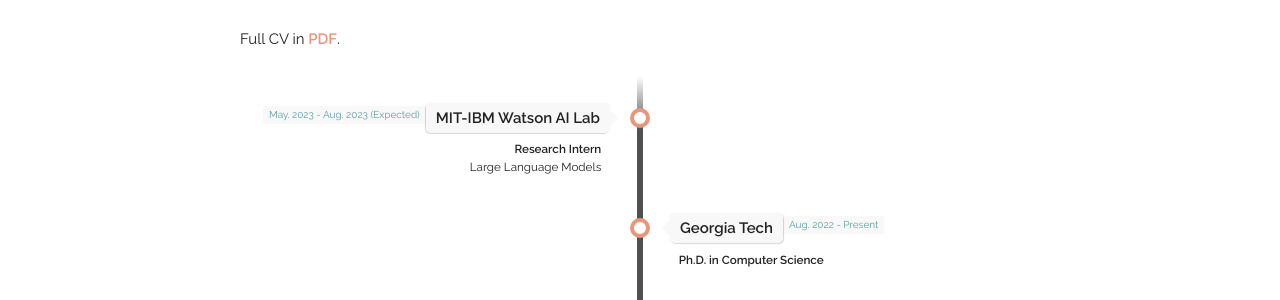
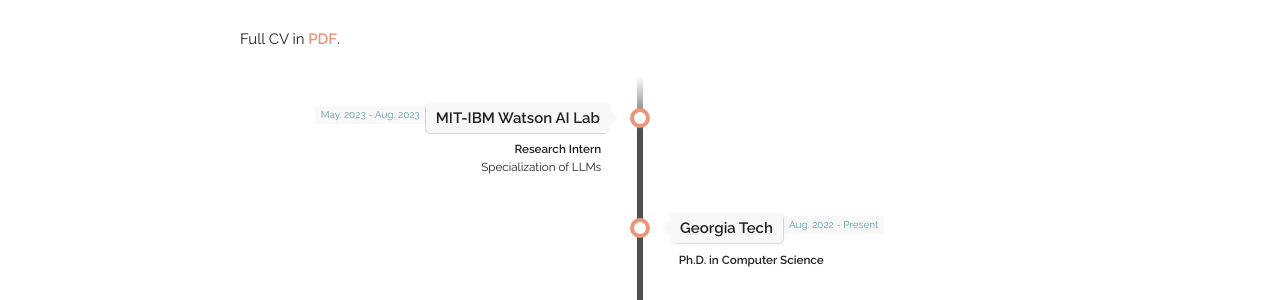
Before and after one commit to jm-kang/jm-kang.github.io, a Jekyll site: the page built from index.html, in a window 1280 px wide and 900 px high, scrolled down 3661 px. Shown: the part 151-451 px from the top of the window. Built offline with Jekyll 4.4.1, drawn with Linux system fonts in a browser that asks for light colours; some web fonts are replaced; some of the changed text lies outside the part shown.

Commit message:
no message

```diff
--- a/_data/experience.yaml
+++ b/_data/experience.yaml
@@ -1,8 +1,8 @@
 experiences:
 - place: "MIT-IBM Watson AI Lab"
-  time: "May. 2023 - Aug. 2023 (Expected)"
+  time: "May. 2023 - Aug. 2023"
   title: "Research Intern"
-  subtitle: "Large Language Models"
+  subtitle: "Specialization of LLMs"
   category: "work"
 
 - place: "Georgia Tech"
--- a/index.html
+++ b/index.html
@@ -6,7 +6,7 @@
   <h4>About</h4>
   <p>
     <p>
-      I am a first-year Ph.D. student in the <a href="https://www.ic.gatech.edu/">School of Interactive Computing</a> at <a href="https://www.gatech.edu">Georgia Tech</a> co-advised by <a href="http://aritter.github.io">Prof. Alan Ritter</a> and <a href="https://cocoxu.github.io">Prof. Wei Xu</a>.
+      I am a second-year Ph.D. student in the <a href="https://www.ic.gatech.edu/">School of Interactive Computing</a> at <a href="https://www.gatech.edu">Georgia Tech</a> co-advised by <a href="http://aritter.github.io">Prof. Alan Ritter</a> and <a href="https://cocoxu.github.io">Prof. Wei Xu</a>.
       I received my M.S. in Computer Science from <a href="https://www.kaist.ac.kr/en/">KAIST</a>, where I worked with <a href="http://ir.kaist.ac.kr/member/professor/">Prof. Sung-Hyon Myaeng</a>.
     </p>
     <p>
```
